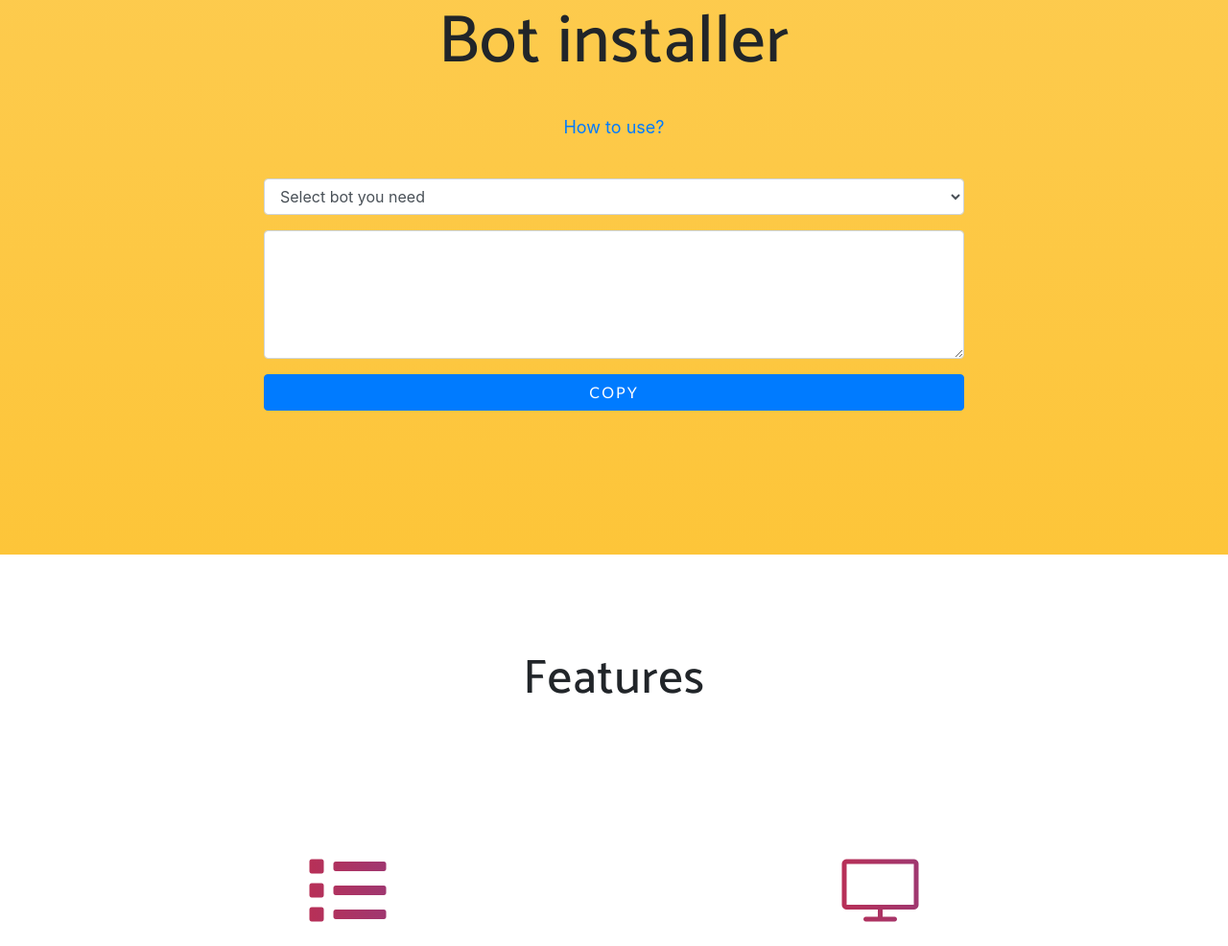
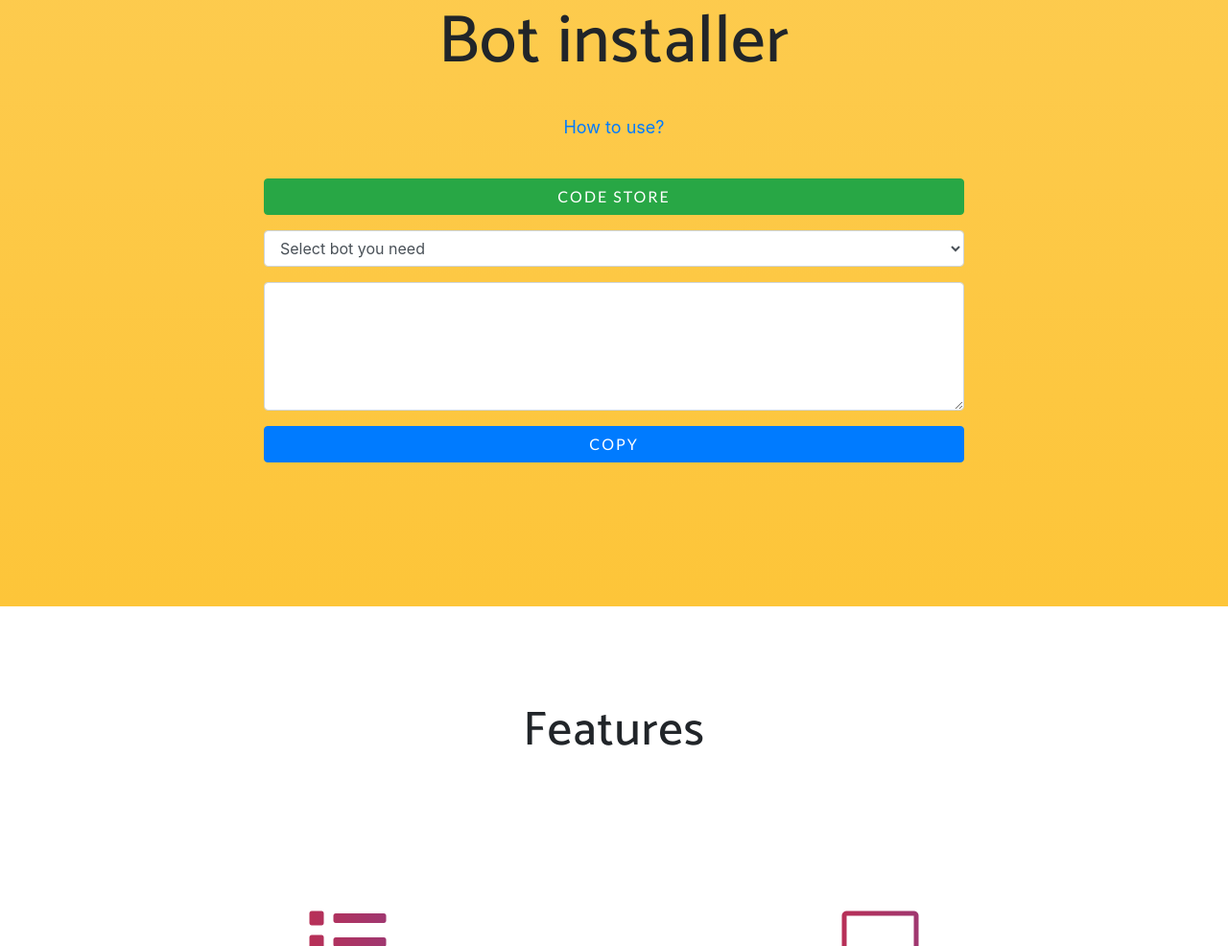
Before and after one commit to mhqb365/webdicebot, a website with bundled scripts: page index.html in a window 1280 px wide. Shown: the part 947-1933 px from the top of the page at 96% size. Built offline with nearby package versions, Linux system fonts and the light colour scheme; a script that the page names is missing; files whose address does not match are found by name; a web font is replaced by a local one.

Commit message:
new-deploy

```diff
--- a/index.html
+++ b/index.html
@@ -96,9 +96,9 @@
             <a href="https://www.youtube.com/watch?v=Kz1YtMdpST0" class="text-primary" target="_blank">How to use?</a>
           </p>
 
-          <!-- <a href="https://code.webdicebot.xyz" target="_blank" type="button" class="btn btn-success btn-block  mb-3">
+          <a href="https://code.webdicebot.xyz" target="_blank" type="button" class="btn btn-success btn-block  mb-3">
             Code store
-          </a> -->
+          </a>
 
           <div class="form-group">
             <select class="form-control" id="selectBot" onchange="changeBot()"></select>
```
